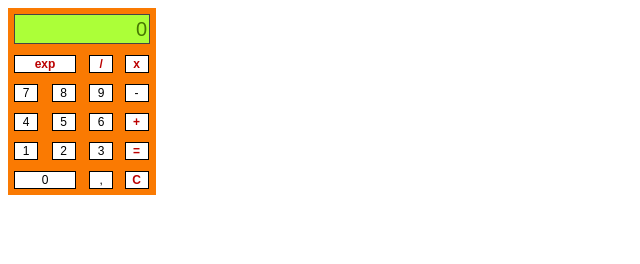
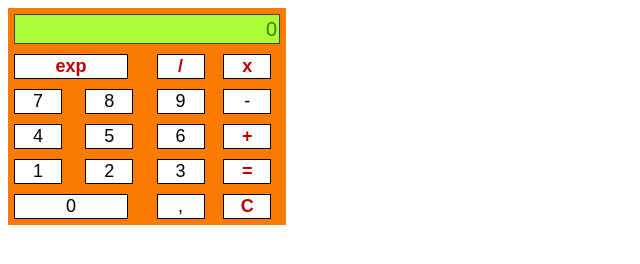
Before and after one commit to jdiaz-co/calculadora, a plain HTML site: page index.html in a window 1280 px wide. Shown: the whole page, without its empty margins (0-640 px from the left). Drawn offline with Linux system fonts and the light colour scheme.

Commit message:
cambios en css

```diff
--- a/index.html
+++ b/index.html
@@ -8,9 +8,9 @@
 	<style type="text/css">
     	#calculadora {background: rgb(250, 122, 2); border: 0;}
     	#calculadora td {padding: 4px;}
-    	.cajita_valor {background-color: #acff38; color: #467702; border: 1px solid #454545; width: 130px; height: 26px; font-family: Arial, Helvetica; font-size: 20px; line-height: 26px; text-align: right; }
-    	.boton {width: 24px; border: 1px solid #000; font-family: Arial; font-size: 12px; cursor: hand; background-color: #fff;}
-    	.boton_largo { width: 62px; border: 1px solid #000;  font-family: Arial; font-size: 12px; cursor: hand; background-color: #fff;}
+    	.cajita_valor {background-color: #acff38; color: #467702; border: 1px solid #454545; width: 260px; height: 26px; font-family: Arial, Helvetica; font-size: 20px; line-height: 26px; text-align: right; }
+    	.boton {width: 48px; border: 1px solid #000; font-family: Arial; font-size: 18px; cursor: hand; background-color: #fff;}
+    	.boton_largo { width: 114px; border: 1px solid #000;  font-family: Arial; font-size: 18px; cursor: hand; background-color: #fff;}
     	.funcion {font-weight: bold; color: #b00;}
 	</style>
 	<script>
```
